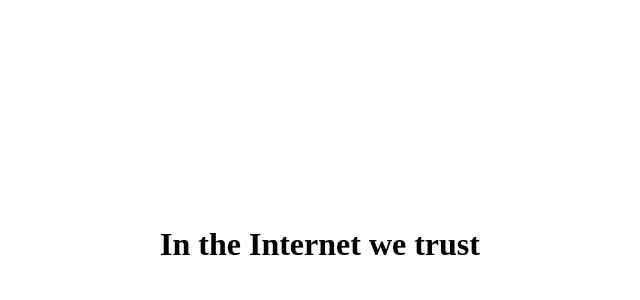
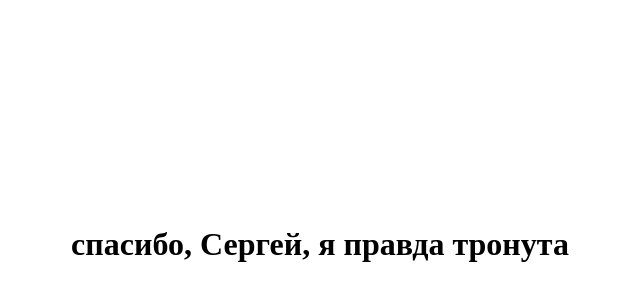
Before and after one commit to nocch/lndg.ru, a plain HTML site: page index.html in a window 1280 px wide. Shown: the part 164-464 px from the top of the page, without its empty margins (320-960 px from the left). Drawn offline with Linux system fonts and the light colour scheme.

Commit message:
Update index.html

```diff
--- a/index.html
+++ b/index.html
@@ -7,7 +7,7 @@
 <body>
    <div style="display: table; height: 100vh; width:100%; overflow: hidden;">
         <div style="display: table-cell; vertical-align: middle; horisontal-align:middle; text-align:center">
-            <h1>In the Internet we trust</h1>
+            <h1>спасибо, Сергей, я правда тронута</h1>
         </div>
     </div>
 
```
